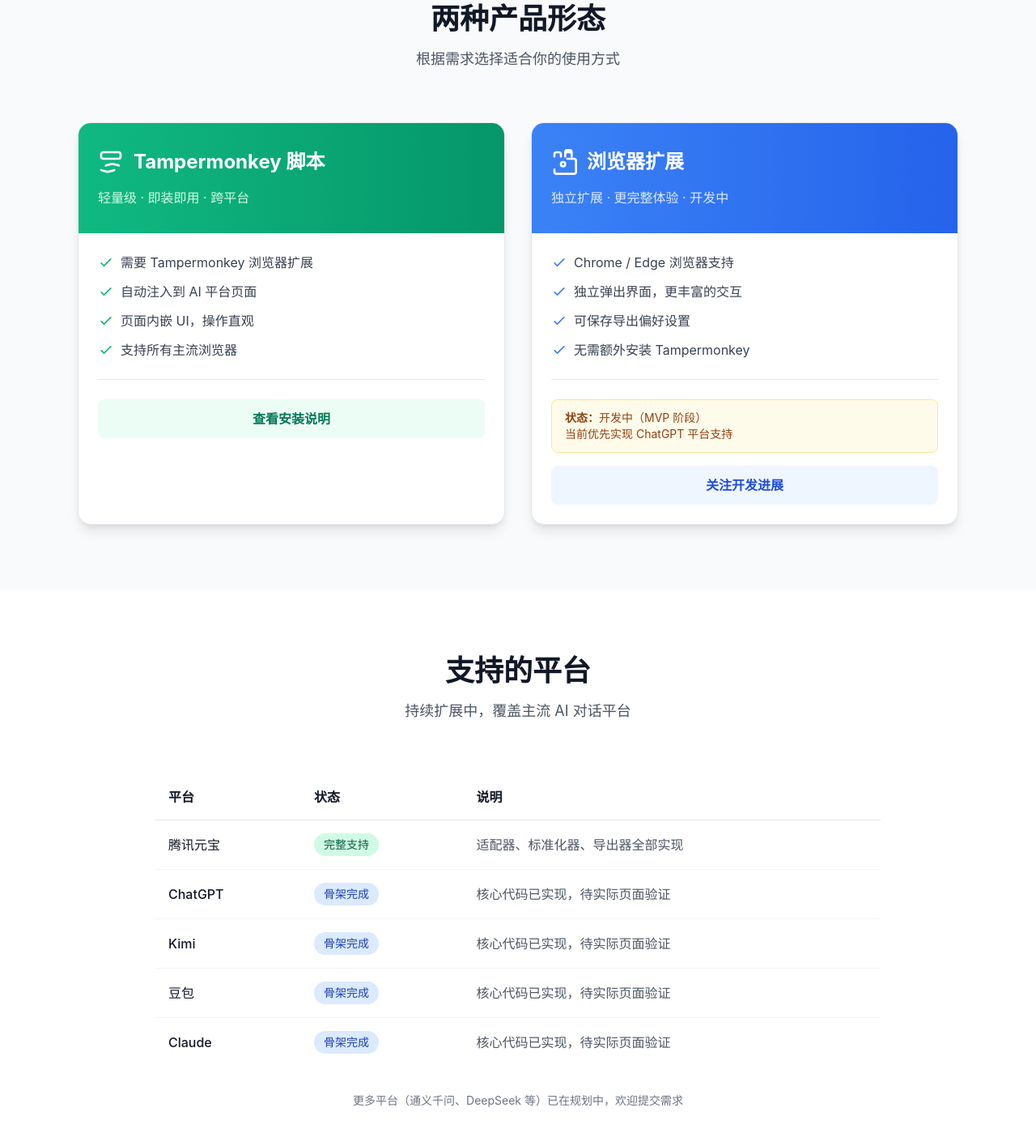
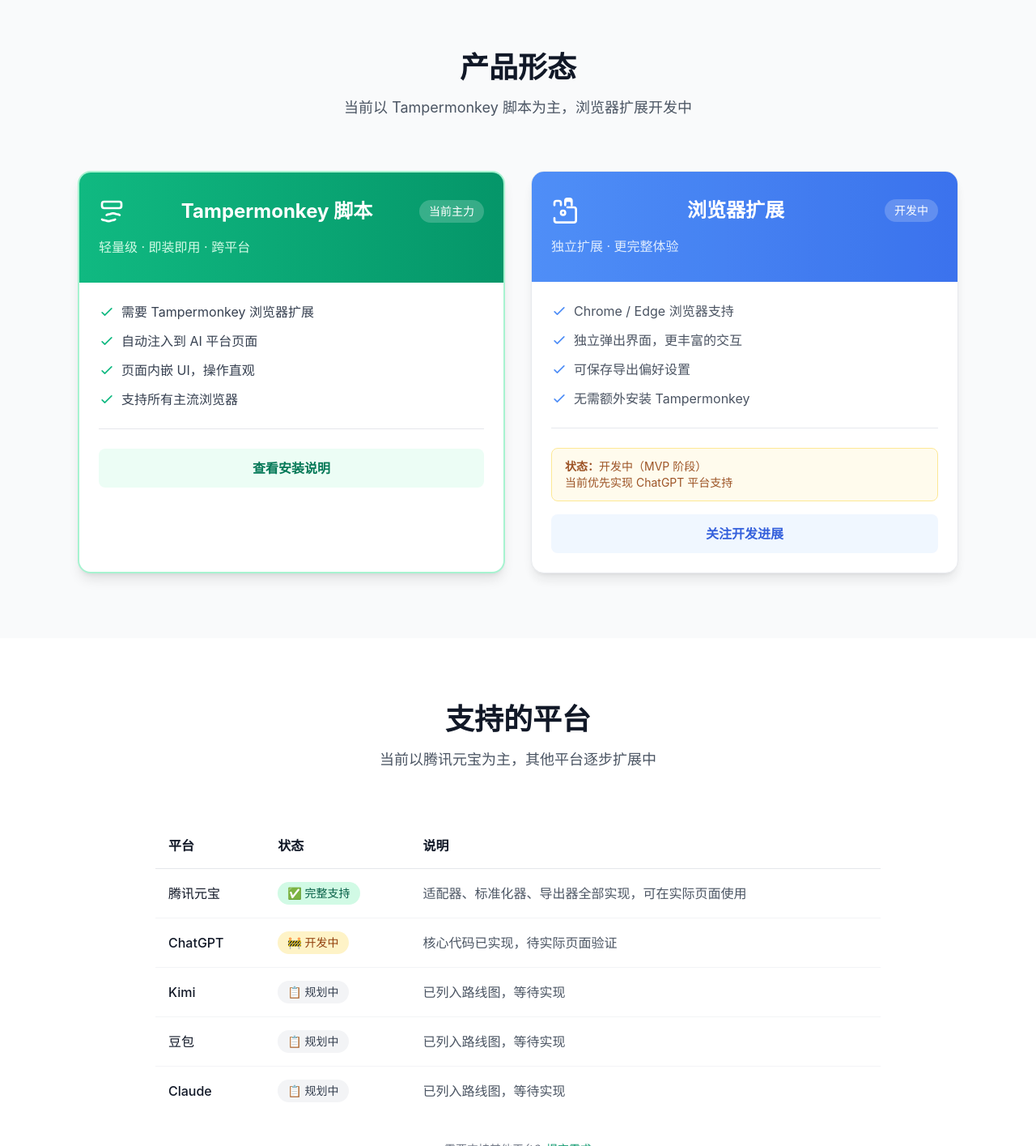
Before and after one commit to gandli/chat-export-toolkit, a plain HTML site: page landing-page/index.html in a window 1280 px wide. Shown: the part 1385-2800 px from the top of the page at 81% size. Drawn offline with nearby package versions, Linux system fonts and the light colour scheme.

Commit message:
feat(landing-page): 完善落地页至可上线状态
- 添加 favicon.svg 品牌标识（极简几何风格）
- 补充 Open Graph / Twitter Card 社交分享元信息
- 优化 Hero 区域：添加版本标识、改进按钮文案与图标
- 优化产品形态区块：明确标注「当前主力」与「开发中」状态
- 优化支持平台表格：使用更保守可信的状态表述
  - 腾讯元宝：完整支持
  - ChatGPT：开发中
  - 其他平台：规划中
- 添加部署配置文件 (vercel.json) 与 robots.txt
- 更新 README.md：补充详细部署说明与文件说明
- 页面已通过本地服务器验证，结构完整、链接正常

```diff
--- a/landing-page/index.html
+++ b/landing-page/index.html
@@ -6,12 +6,25 @@
   <meta name="description" content="Chat Export Toolkit — 多站点 AI 对话导出工具包。支持腾讯元宝、ChatGPT、Claude、Kimi 等平台，一键导出对话为 Markdown/JSON/DOCX 格式。">
   <meta name="keywords" content="AI 对话导出，ChatGPT 导出，元宝导出，Kimi 导出，Claude 导出，聊天记录备份">
   <meta name="author" content="gandli">
+  <meta name="theme-color" content="#01B259">
 
-  <!-- Open Graph / Social Sharing -->
+  <!-- Favicon -->
+  <link rel="icon" type="image/svg+xml" href="favicon.svg">
+  <link rel="apple-touch-icon" href="favicon.svg">
+
+  <!-- Open Graph / Facebook -->
   <meta property="og:type" content="website">
   <meta property="og:title" content="Chat Export Toolkit - AI 对话导出工具包">
   <meta property="og:description" content="多站点 AI 对话导出工具包，支持一键导出对话为 Markdown/JSON/DOCX 格式">
   <meta property="og:url" content="https://github.com/gandli/chat-export-toolkit">
+  <meta property="og:image" content="https://opengraph.githubassets.com/1/chat-export-toolkit/gandli/chat-export-toolkit">
+  <meta property="og:site_name" content="Chat Export Toolkit">
+
+  <!-- Twitter Card -->
+  <meta name="twitter:card" content="summary">
+  <meta name="twitter:title" content="Chat Export Toolkit - AI 对话导出工具包">
+  <meta name="twitter:description" content="多站点 AI 对话导出工具包，支持一键导出对话为 Markdown/JSON/DOCX 格式">
+  <meta name="twitter:image" content="https://opengraph.githubassets.com/1/chat-export-toolkit/gandli/chat-export-toolkit">
 
   <title>Chat Export Toolkit - AI 对话导出工具包</title>
 
@@ -66,6 +79,10 @@
   <!-- Hero Section -->
   <section class="gradient-bg text-white py-20 lg:py-28">
     <div class="max-w-6xl mx-auto px-4 sm:px-6 lg:px-8 text-center">
+      <div class="inline-flex items-center bg-white/10 backdrop-blur px-4 py-2 rounded-full text-sm mb-6">
+        <span class="w-2 h-2 bg-emerald-300 rounded-full mr-2 animate-pulse"></span>
+        v0.7.0-alpha · 开源免费
+      </div>
       <h1 class="text-4xl md:text-5xl lg:text-6xl font-bold mb-6 leading-tight">
         一键导出你的<br class="md:hidden">AI 对话记录
       </h1>
@@ -77,15 +94,18 @@
         <a href="https://github.com/gandli/chat-export-toolkit"
            target="_blank"
            rel="noopener"
-           class="bg-white text-emerald-600 px-8 py-3 rounded-lg font-semibold hover:bg-gray-100 transition shadow-lg">
-          在 GitHub 上查看
+           class="bg-white text-emerald-600 px-8 py-3 rounded-lg font-semibold hover:bg-gray-100 transition shadow-lg inline-flex items-center">
+          <svg class="w-5 h-5 mr-2" fill="currentColor" viewBox="0 0 24 24">
+            <path fill-rule="evenodd" d="M12 2C6.477 2 2 6.484 2 12.017c0 4.425 2.865 8.18 6.839 9.504.5.092.682-.217.682-.483 0-.237-.008-.868-.013-1.703-2.782.605-3.369-1.343-3.369-1.343-.454-1.158-1.11-1.466-1.11-1.466-.908-.62.069-.608.069-.608 1.003.07 1.531 1.032 1.531 1.032.892 1.53 2.341 1.088 2.91.832.092-.647.35-1.088.636-1.338-2.22-.253-4.555-1.113-4.555-4.951 0-1.093.39-2.028 1.029-2.716-.103-.253-.446-1.272.098-2.65 0 0 .84-.27 2.75 1.026A9.564 9.564 0 0112 6.844c.85.004 1.705.115 2.504.337 1.909-1.296 2.747-1.027 2.747-1.027.546 1.379.202 2.398.1 2.651.64.688 1.028 1.623 1.028 2.716 0 3.848-2.339 4.695-4.566 4.943.359.309.678.92.678 1.855 0 1.338-.012 2.419-.012 2.747 0 .268.18.58.688.482A10.019 10.019 0 0022 12.017C22 6.484 17.522 2 12 2z" clip-rule="evenodd"/>
+          </svg>
+          查看源码 & 安装
         </a>
-        <a href="#products" class="bg-white/20 backdrop-blur text-white px-8 py-3 rounded-lg font-semibold hover:bg-white/30 transition">
-          了解产品
+        <a href="#features" class="bg-white/20 backdrop-blur text-white px-8 py-3 rounded-lg font-semibold hover:bg-white/30 transition">
+          了解功能
         </a>
       </div>
       <p class="mt-6 text-sm text-white/80">
-        开源免费 · 本地处理 · 无需注册
+        🔒 本地处理 · 无需注册 · 隐私优先
       </p>
     </div>
   </section>
@@ -174,21 +194,21 @@
   <section id="products" class="py-20 bg-gray-50">
     <div class="max-w-6xl mx-auto px-4 sm:px-6 lg:px-8">
       <div class="text-center mb-16">
-        <h2 class="text-3xl md:text-4xl font-bold text-gray-900 mb-4">两种产品形态</h2>
+        <h2 class="text-3xl md:text-4xl font-bold text-gray-900 mb-4">产品形态</h2>
         <p class="text-lg text-gray-600 max-w-2xl mx-auto">
-          根据需求选择适合你的使用方式
+          当前以 Tampermonkey 脚本为主，浏览器扩展开发中
         </p>
       </div>
 
       <div class="grid md:grid-cols-2 gap-8">
         <!-- Tampermonkey Script -->
-        <div class="bg-white rounded-2xl shadow-lg overflow-hidden border border-gray-200">
+        <div class="bg-white rounded-2xl shadow-lg overflow-hidden border-2 border-emerald-200">
           <div class="bg-gradient-to-r from-emerald-500 to-emerald-600 px-6 py-8 text-white">
-            <div class="flex items-center mb-4">
+            <div class="flex items-center justify-between mb-4">
               <svg class="w-8 h-8 mr-3" fill="none" stroke="currentColor" viewBox="0 0 24 24">
                 <path stroke-linecap="round" stroke-linejoin="round" stroke-width="2" d="M19.428 15.428a2 2 0 00-1.022-.547l-2.384-.477a6 6 0 00-5.394 0l-2.384.477a2 2 0 00-1.022.547M3 19.428a2 2 0 001.022.547l2.384.477a6 6 0 005.394 0l2.384-.477a2 2 0 001.022-.547M3 5a2 2 0 012-2h14a2 2 0 012 2v2a2 2 0 01-2 2H5a2 2 0 01-2-2V5z"/>
               </svg>
-              <h3 class="text-2xl font-bold">Tampermonkey 脚本</h3>
+              <div class="flex items-center"><h3 class="text-2xl font-bold">Tampermonkey 脚本</h3></div><span class="bg-white/20 backdrop-blur px-3 py-1 rounded-full text-sm font-medium">当前主力</span>
             </div>
             <p class="text-emerald-100">轻量级 · 即装即用 · 跨平台</p>
           </div>
@@ -231,15 +251,15 @@
         </div>
 
         <!-- Browser Extension -->
-        <div class="bg-white rounded-2xl shadow-lg overflow-hidden border border-gray-200">
+        <div class="bg-white rounded-2xl shadow-lg overflow-hidden border border-gray-200 opacity-90">
           <div class="bg-gradient-to-r from-blue-500 to-blue-600 px-6 py-8 text-white">
-            <div class="flex items-center mb-4">
+            <div class="flex items-center justify-between mb-4">
               <svg class="w-8 h-8 mr-3" fill="none" stroke="currentColor" viewBox="0 0 24 24">
                 <path stroke-linecap="round" stroke-linejoin="round" stroke-width="2" d="M11 16a2 2 0 110-4 2 2 0 010 4zM3 7V5a2 2 0 012-2h2a2 2 0 012 2v2m10 0V5a2 2 0 00-2-2h-2a2 2 0 00-2 2v2m0 0V3a2 2 0 012-2h2a2 2 0 012 2v2m-4 4h6a2 2 0 012 2v10a2 2 0 01-2 2H5a2 2 0 01-2-2v-2"/>
               </svg>
-              <h3 class="text-2xl font-bold">浏览器扩展</h3>
+              <div class="flex items-center"><h3 class="text-2xl font-bold">浏览器扩展</h3></div><span class="bg-white/20 backdrop-blur px-3 py-1 rounded-full text-sm font-medium">开发中</span>
             </div>
-            <p class="text-blue-100">独立扩展 · 更完整体验 · 开发中</p>
+            <p class="text-blue-100">独立扩展 · 更完整体验</p>
           </div>
           <div class="p-6">
             <ul class="space-y-3 mb-6">
@@ -294,7 +314,7 @@
       <div class="text-center mb-16">
         <h2 class="text-3xl md:text-4xl font-bold text-gray-900 mb-4">支持的平台</h2>
         <p class="text-lg text-gray-600 max-w-2xl mx-auto">
-          持续扩展中，覆盖主流 AI 对话平台
+          当前以腾讯元宝为主，其他平台逐步扩展中
         </p>
       </div>
 
@@ -312,16 +332,16 @@
               <td class="py-4 px-4 text-gray-900 font-medium">腾讯元宝</td>
               <td class="py-4 px-4">
                 <span class="inline-flex items-center px-3 py-1 rounded-full text-sm font-medium bg-emerald-100 text-emerald-800">
-                  完整支持
+                  ✅ 完整支持
                 </span>
               </td>
-              <td class="py-4 px-4 text-gray-600">适配器、标准化器、导出器全部实现</td>
+              <td class="py-4 px-4 text-gray-600">适配器、标准化器、导出器全部实现，可在实际页面使用</td>
             </tr>
             <tr>
               <td class="py-4 px-4 text-gray-900 font-medium">ChatGPT</td>
               <td class="py-4 px-4">
-                <span class="inline-flex items-center px-3 py-1 rounded-full text-sm font-medium bg-blue-100 text-blue-800">
-                  骨架完成
+                <span class="inline-flex items-center px-3 py-1 rounded-full text-sm font-medium bg-amber-100 text-amber-800">
+                  🚧 开发中
                 </span>
               </td>
               <td class="py-4 px-4 text-gray-600">核心代码已实现，待实际页面验证</td>
@@ -329,29 +349,29 @@
             <tr>
               <td class="py-4 px-4 text-gray-900 font-medium">Kimi</td>
               <td class="py-4 px-4">
-                <span class="inline-flex items-center px-3 py-1 rounded-full text-sm font-medium bg-blue-100 text-blue-800">
-                  骨架完成
+                <span class="inline-flex items-center px-3 py-1 rounded-full text-sm font-medium bg-gray-100 text-gray-700">
+                  📋 规划中
                 </span>
               </td>
-              <td class="py-4 px-4 text-gray-600">核心代码已实现，待实际页面验证</td>
+              <td class="py-4 px-4 text-gray-600">已列入路线图，等待实现</td>
             </tr>
             <tr>
               <td class="py-4 px-4 text-gray-900 font-medium">豆包</td>
               <td class="py-4 px-4">
-                <span class="inline-flex items-center px-3 py-1 rounded-full text-sm font-medium bg-blue-100 text-blue-800">
-                  骨架完成
+                <span class="inline-flex items-center px-3 py-1 rounded-full text-sm font-medium bg-gray-100 text-gray-700">
+                  📋 规划中
                 </span>
               </td>
-              <td class="py-4 px-4 text-gray-600">核心代码已实现，待实际页面验证</td>
+              <td class="py-4 px-4 text-gray-600">已列入路线图，等待实现</td>
             </tr>
             <tr>
               <td class="py-4 px-4 text-gray-900 font-medium">Claude</td>
               <td class="py-4 px-4">
-                <span class="inline-flex items-center px-3 py-1 rounded-full text-sm font-medium bg-blue-100 text-blue-800">
-                  骨架完成
+                <span class="inline-flex items-center px-3 py-1 rounded-full text-sm font-medium bg-gray-100 text-gray-700">
+                  📋 规划中
                 </span>
               </td>
-              <td class="py-4 px-4 text-gray-600">核心代码已实现，待实际页面验证</td>
+              <td class="py-4 px-4 text-gray-600">已列入路线图，等待实现</td>
             </tr>
           </tbody>
         </table>
@@ -359,7 +379,7 @@
 
       <div class="mt-8 text-center">
         <p class="text-sm text-gray-500">
-          更多平台（通义千问、DeepSeek 等）已在规划中，欢迎提交需求
+          需要支持其他平台？<a href="https://github.com/gandli/chat-export-toolkit/issues" target="_blank" rel="noopener" class="text-emerald-600 hover:underline">提交需求</a>
         </p>
       </div>
     </div>
```
Also changed, not shown: landing-page/robots.txt (added, +8 -0 lines), landing-page/README.md, landing-page/favicon.svg (added), landing-page/vercel.json (added).
